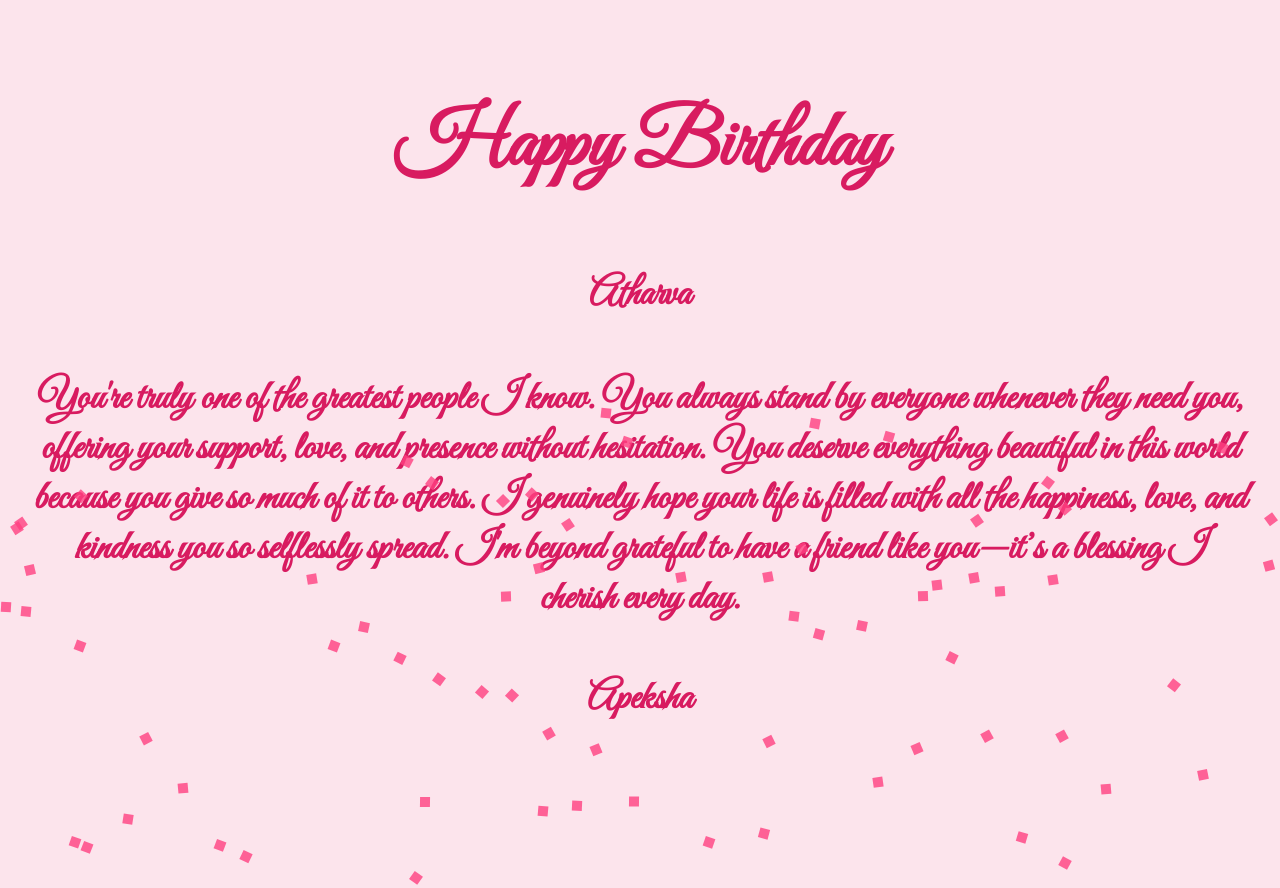
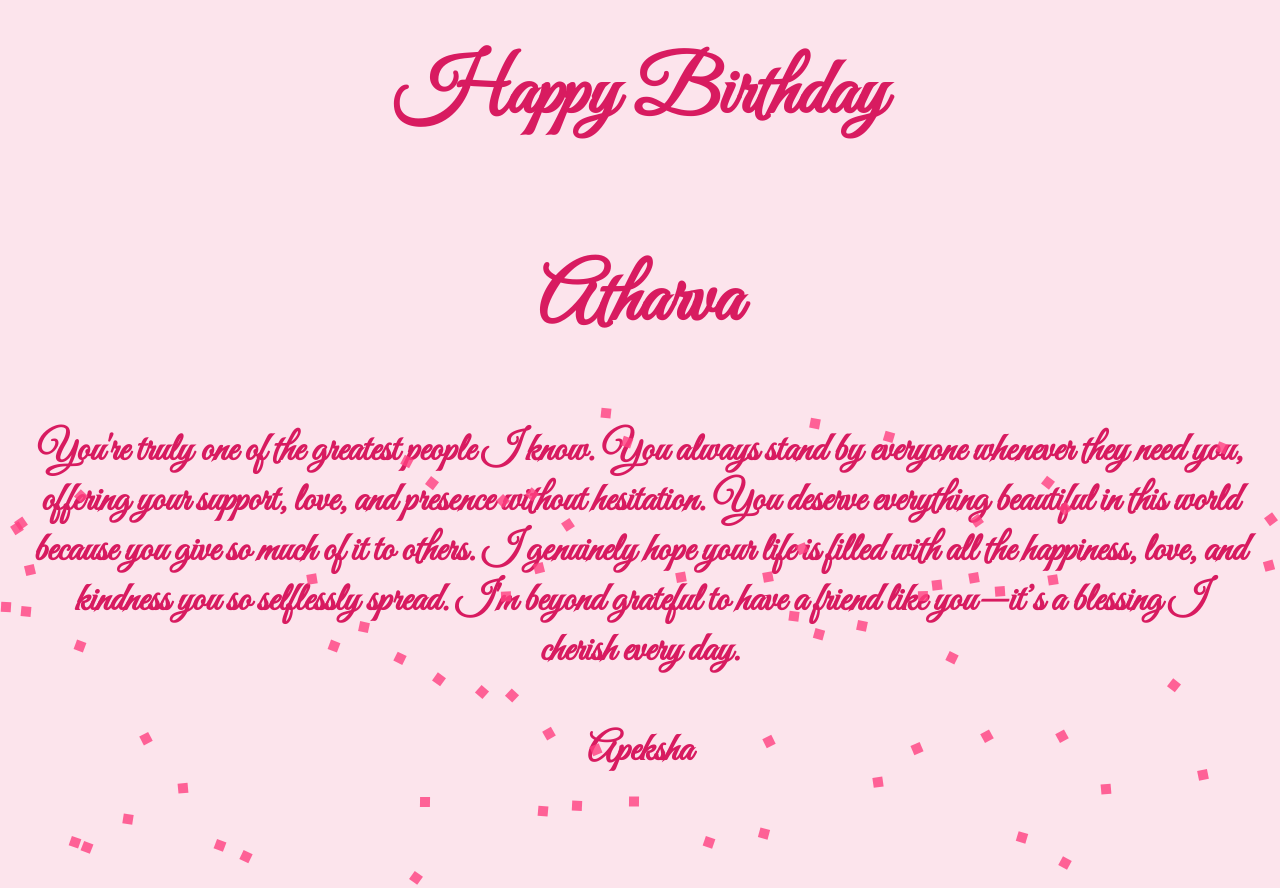
Before and after one commit to Mrunal0824/webstie, a plain HTML site: page index.html in a window 1280 px wide. Shown: the top 888 px of the page. Drawn offline with Linux system fonts and the light colour scheme.

Commit message:
Update index.html

```diff
--- a/index.html
+++ b/index.html
@@ -53,7 +53,7 @@
 </head>
 <body>
   <h1>Happy Birthday</h1>
-  <h2> Atharva </h2>
+  <h1> Atharva </h1>
   <h2> You're truly one of the greatest people I know.
     You always stand by everyone whenever they need you, offering your support, love, and presence without hesitation. You deserve everything beautiful in this world because you give so much of it to others.
      I genuinely hope your life is filled with all the happiness, love, and kindness you so selflessly spread.
```
